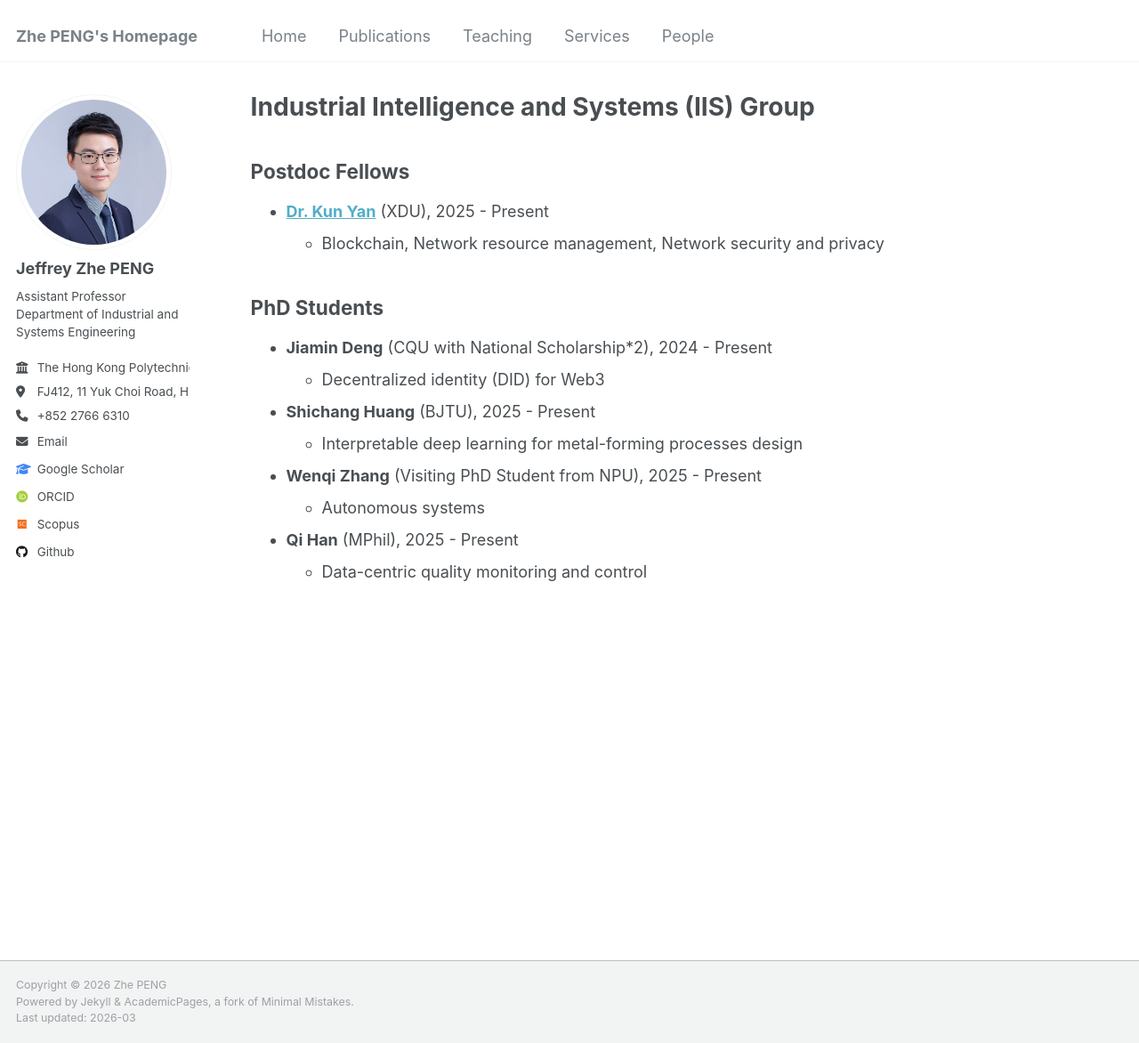
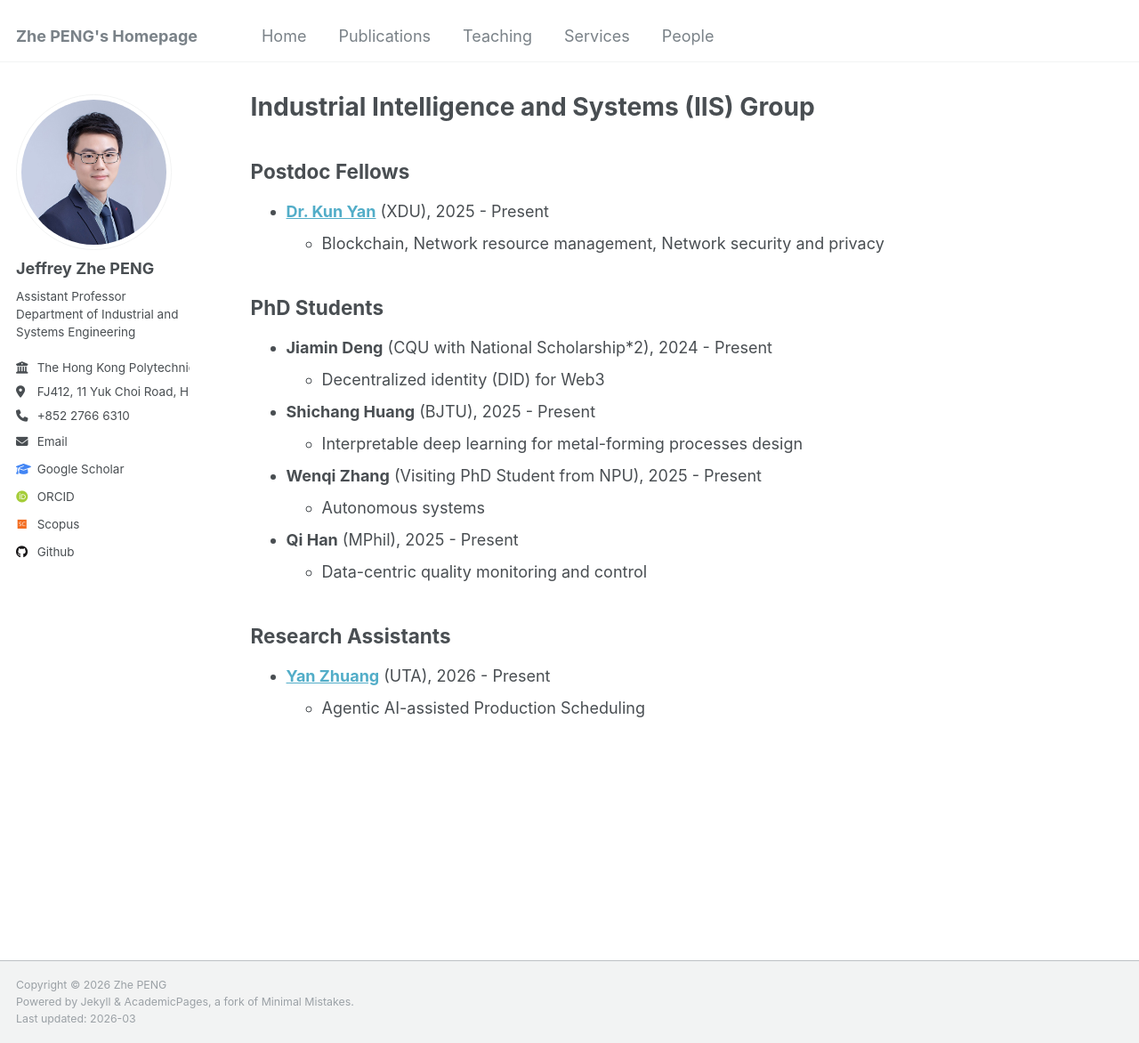
Before and after one commit to PENG-Zhe/peng-zhe.github.io, a Jekyll site: the page built from _pages/people.md, in a window 1280 px wide and 1172 px high. Shown: the whole window at 89% size. Built offline with Jekyll 4.4.1, drawn with Linux system fonts in a browser that asks for light colours; some web fonts are replaced.

Commit message:
Update people.md

```diff
--- a/_pages/people.md
+++ b/_pages/people.md
@@ -23,7 +23,9 @@ layout: archive
 * **Qi Han** (MPhil), 2025 - Present
   * Data-centric quality monitoring and control
 
-
+## Research Assistants
+* **[Yan Zhuang](https://lake233.github.io/)** (UTA), 2026 - Present
+  * Agentic AI-assisted Production Scheduling
 
 <!--
   * Physics-informed reinforcement learning for metal-forming processes design
```
